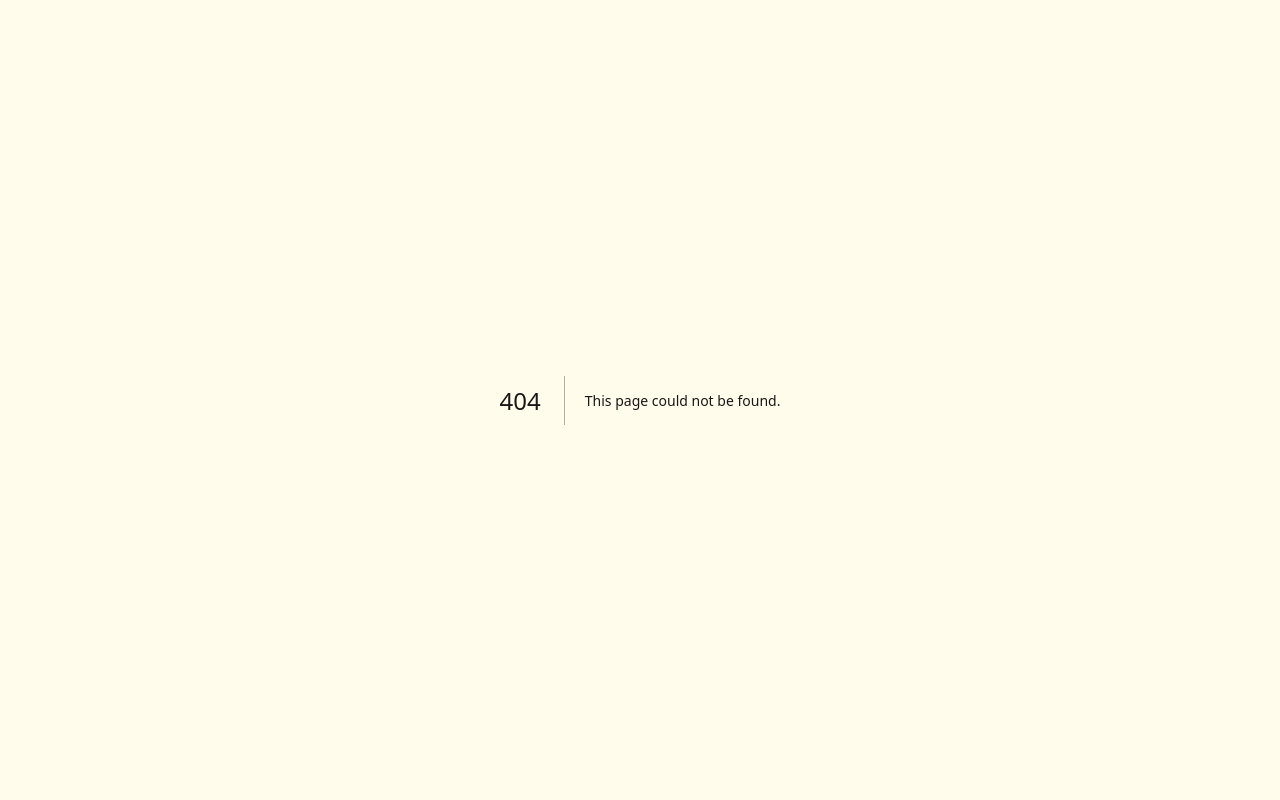
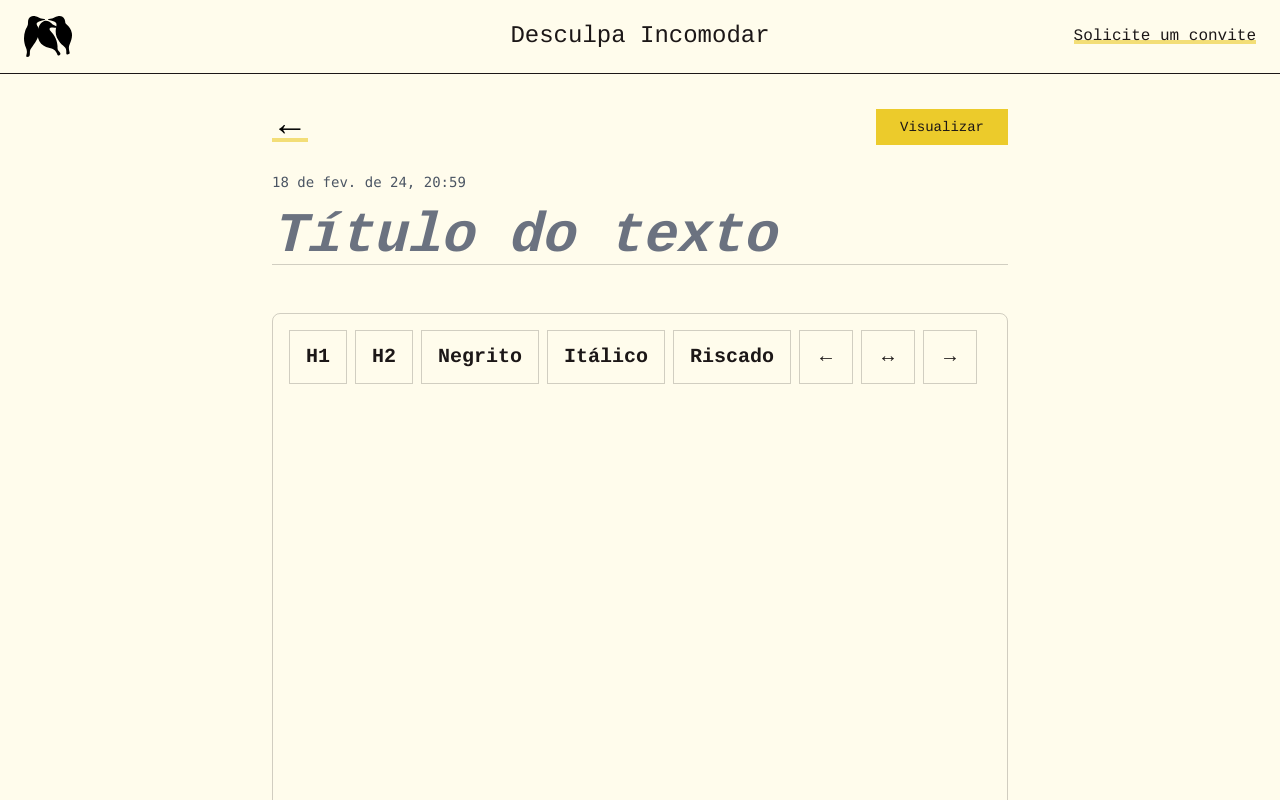
Before and after one commit to bemte-li/bemte.li, a Next.js app in the folder frontend/: page /criar-texto in a window 1280 px wide. Before the commit this address had no page. Shown: the top 800 px of the page. Built offline with nearby package versions, Linux system fonts and the light colour scheme.

Commit message:
Add basic editor

```diff
--- /dev/null
+++ b/frontend/src/app/criar-texto/layout.tsx
@@ -0,0 +1,16 @@
+import { Navbar } from '@/components/Navbar';
+
+export default function CriarTextoLayout({
+  children,
+}: {
+  children: React.ReactNode;
+}) {
+  return (
+    <div>
+      <Navbar pageName="Desculpa Incomodar" isLoggedIn={false} />
+      <div className="max-w-3xl mx-auto px-4 py-8">
+        {children}
+      </div>
+    </div>
+  );
+}
--- /dev/null
+++ b/frontend/src/app/criar-texto/page.tsx
@@ -0,0 +1,165 @@
+'use client'
+
+import React, { useState, useEffect, memo, KeyboardEvent } from 'react'
+import Link from 'next/link'
+import { Highlight } from '@/components/Highlight'
+import { AuthorBio } from '@/components/AuthorBio'
+import TextEditor from '@/components/editor'
+
+const BioSection = () => (
+  <div className="mt-16">
+    <AuthorBio
+      name="Luana Adriano"
+      bio="Luana constrói o Bemte.li, lê pensa & escreve sobre internet, política, trabalho e o colapso civilizatório em curso."
+      imageUrl="https://placehold.co/300x400"
+    />
+  </div>
+)
+
+interface PreviewModeProps {
+  title: string
+  content: string
+  currentDate: string
+  onEdit: () => void
+}
+
+const PreviewMode = memo(({ title, content, currentDate, onEdit }: PreviewModeProps) => (
+  <article className="prose lg:prose-xl">
+    <div className="flex items-center justify-between mb-6">
+      <Link href="/" className="text-black no-underline">
+        <Highlight color="citrino" className="text-4xl">←</Highlight>
+      </Link>
+      <button
+        onClick={onEdit}
+        className="bg-citrino px-6 py-2 text-sm hover:bg-citrino/90 transition-colors text-sombra"
+      >
+        Editar
+      </button>
+    </div>
+
+    <div className="text-sm text-gray-600 mb-4 font-mono">
+      {currentDate}
+    </div>
+
+    <h1 className="mt-0 mb-8 text-sombra">
+      {title || 'Sem título'}
+    </h1>
+
+    <div
+      className="font-serif text-sombra"
+      dangerouslySetInnerHTML={{ __html: content }}
+    />
+
+    <BioSection />
+  </article>
+))
+
+interface EditModeProps {
+  title: string
+  content: string
+  currentDate: string
+  onTitleChange: (value: string) => void
+  onPreview: () => void
+  onEditorUpdate: (html: string) => void
+}
+
+const EditMode = memo(({ title, content, currentDate, onTitleChange, onPreview, onEditorUpdate }: EditModeProps) => {
+  const titleRef = React.useRef<HTMLHeadingElement>(null)
+
+  useEffect(() => {
+    if (titleRef.current) {
+      // Only update if the content is different to avoid cursor jumping
+      if (titleRef.current.textContent !== title) {
+        titleRef.current.textContent = title
+      }
+    }
+  }, [title])
+
+  const handleTitleKeyDown = (e: KeyboardEvent<HTMLHeadingElement>) => {
+    if (e.key === 'Enter') {
+      e.preventDefault()
+    }
+  }
+
+  const handleTitleInput = (e: React.FormEvent<HTMLHeadingElement>) => {
+    const newText = e.currentTarget.textContent || ''
+    if (newText !== title) {
+      onTitleChange(newText)
+    }
+  }
+
+  return (
+    <div className="prose lg:prose-xl">
+      <div className="flex items-center justify-between mb-6">
+        <Link href="/" className="text-black no-underline">
+          <Highlight color="citrino" className="text-4xl">←</Highlight>
+        </Link>
+        <button
+          onClick={onPreview}
+          className="bg-citrino px-6 py-2 text-sm hover:bg-citrino/90 transition-colors text-sombra"
+        >
+          Visualizar
+        </button>
+      </div>
+
+      <div className="text-sm text-gray-600 mb-4 font-mono">
+        {currentDate}
+      </div>
+
+      <h1
+        ref={titleRef}
+        contentEditable
+        suppressContentEditableWarning
+        onInput={handleTitleInput}
+        onKeyDown={handleTitleKeyDown}
+        dir="ltr"
+        className="mt-0 mb-8 text-sombra outline-none border-b border-sombra/20 focus:border-sombra transition-colors empty:before:content-[attr(data-placeholder)] empty:before:text-gray-500 empty:before:italic"
+        data-placeholder="Título do texto"
+      />
+
+      <div className="font-serif text-sombra">
+        <TextEditor onUpdate={onEditorUpdate} initialContent={content} />
+      </div>
+
+      <BioSection />
+    </div>
+  )
+})
+
+PreviewMode.displayName = 'PreviewMode'
+EditMode.displayName = 'EditMode'
+
+export default function CriarTexto() {
+  const [isPreview, setIsPreview] = useState(false)
+  const [title, setTitle] = useState('')
+  const [content, setContent] = useState('')
+  const currentDate = new Date().toLocaleString('pt-BR', {
+    day: '2-digit',
+    month: 'short',
+    year: '2-digit',
+    hour: '2-digit',
+    minute: '2-digit',
+  }).toLowerCase()
+
+  const handleEditorUpdate = (html: string) => {
+    setContent(html)
+  }
+
+  return isPreview ? (
+    <PreviewMode
+      title={title}
+      content={content}
+      currentDate={currentDate}
+      onEdit={() => setIsPreview(false)}
+    />
+  ) : (
+    <EditMode
+      title={title}
+      content={content}
+      currentDate={currentDate}
+      onTitleChange={setTitle}
+      onPreview={() => setIsPreview(true)}
+      onEditorUpdate={handleEditorUpdate}
+    />
+  )
+}
--- a/frontend/src/app/globals.css
+++ b/frontend/src/app/globals.css
@@ -1,3 +1,9 @@
 @tailwind base;
 @tailwind components;
 @tailwind utilities;
+
+[contenteditable=true]:empty:before {
+  content: attr(data-placeholder);
+  color: #666;
+  font-style: italic;
+}
--- a/frontend/src/components/editor.tsx
+++ b/frontend/src/components/editor.tsx
@@ -1,17 +1,21 @@
 'use client'
 
-import { useEditor, EditorContent, useCurrentEditor, EditorProvider, Editor } from '@tiptap/react'
+import { useEditor, EditorContent } from '@tiptap/react'
 import StarterKit from '@tiptap/starter-kit'
-import ListItem from '@tiptap/extension-list-item'
 import TextAlign from '@tiptap/extension-text-align'
+import { useEffect } from 'react'
 
-const MenuBar = ({editor} : {editor: Editor | null}) => {
+interface MenuBarProps {
+  editor: any
+}
+
+const MenuBar = ({ editor }: MenuBarProps) => {
   if (!editor) {
     return null
   }
 
-  const basicClasses = "bg-gray-300 hover:bg-gray-400 text-gray-800 font-bold py-2 px-4"
-  const activeClasses = "bg-gray-400 text-gray-800 font-bold py-2 px-4"
+  const basicClasses = "bg-marfim border border-sombra/20 hover:border-sombra text-sombra font-bold py-2 px-4 transition-colors"
+  const activeClasses = "bg-citrino border border-sombra text-sombra font-bold py-2 px-4"
 
   const isActive = (command: string, attrs: any = null) => {
     if (attrs) {
@@ -21,66 +25,65 @@ const MenuBar = ({editor} : {editor: Editor | null}) => {
   }
 
   return (
-    <div className='w-full flex justify-center'>
-        <button
+    <div className='w-full flex justify-start gap-2 mb-4 flex-wrap'>
+      <button
         onClick={() => editor.chain().focus().toggleHeading({ level: 1 }).run()}
         className={isActive('heading', { level: 1 })}
       >
-        h1
+        H1
       </button>
       <button
         onClick={() => editor.chain().focus().toggleHeading({ level: 2 }).run()}
         className={isActive('heading', { level: 2 })}
       >
-        h2
-      </button>
-      <button
-        onClick={() => editor.chain().focus().toggleHeading({ level: 3 }).run()}
-        className={isActive('heading', { level: 3 })}
-      >
-        h3
+        H2
       </button>
       <button
         onClick={() => editor.chain().focus().toggleBold().run()}
         className={isActive('bold')}
       >
-        N
+        Negrito
       </button>
       <button
         onClick={() => editor.chain().focus().toggleItalic().run()}
         className={isActive('italic')}
       >
-        I
+        Itálico
       </button>
       <button
         onClick={() => editor.chain().focus().toggleStrike().run()}
         className={isActive('strike')}
       >
-        S
+        Riscado
       </button>
       <button
         onClick={() => editor.chain().focus().setTextAlign('left').run()}
         className={isActive('textAlign', { textAlign: 'left' })}
       >
-        esq
+        ←
       </button>
       <button
         onClick={() => editor.chain().focus().setTextAlign('center').run()}
         className={isActive('textAlign', { textAlign: 'center' })}
-        >
-        centro
+      >
+        ↔
       </button>
       <button
         onClick={() => editor.chain().focus().setTextAlign('right').run()}
         className={isActive('textAlign', { textAlign: 'right' })}
       >
-        dir
+        →
       </button>
     </div>
   )
 }
 
-export default function TextEditor() {
+interface TextEditorProps {
+  onUpdate?: (html: string) => void
+  initialContent?: string
+}
+
+export default function TextEditor({ onUpdate, initialContent = '' }: TextEditorProps) {
   const editor = useEditor({
     extensions: [
       StarterKit,
@@ -88,21 +91,29 @@ export default function TextEditor() {
         types: ['heading', 'paragraph'],
       }),
     ],
+    content: initialContent,
     editorProps: {
       attributes: {
-        spellcheck: 'false',
-        class: 'max-w-full h-96',
+        class: 'prose prose-lg focus:outline-none min-h-[500px]',
       },
     },
+    onUpdate: ({ editor }) => {
+      onUpdate?.(editor.getHTML())
+    },
+    immediatelyRender: false
   })
 
+  // Update content when initialContent changes
+  useEffect(() => {
+    if (editor && initialContent !== editor.getHTML()) {
+      editor.commands.setContent(initialContent)
+    }
+  }, [editor, initialContent])
+
   return (
-    <div>
+    <div className="border border-sombra/20 rounded-lg p-4">
       <MenuBar editor={editor} />
-      <EditorContent
-        editor={editor}
-        className='max-w-full h-96'
-      />
+      <EditorContent editor={editor} />
     </div>
   )
 }
```
